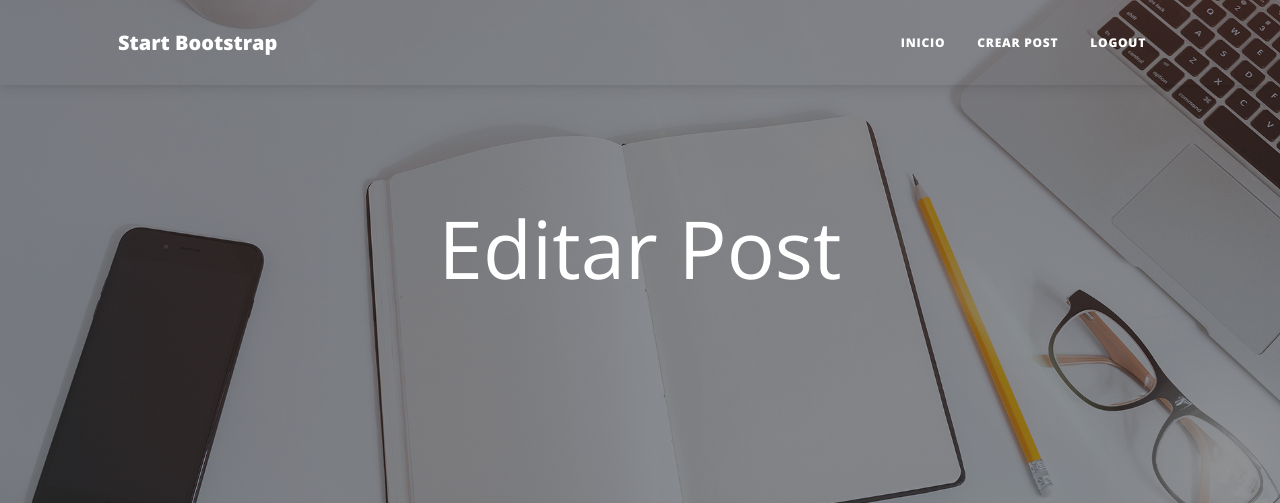
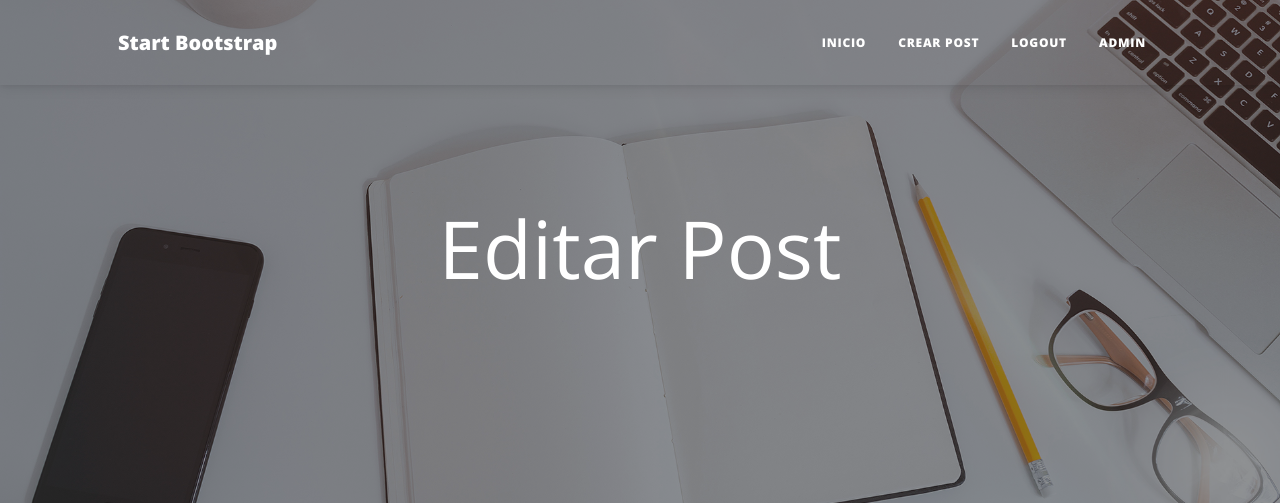
Before and after one commit to davidcortes241916/login_app, a Django app: page /blog/editar_post/1/ in a window 1280 px wide. Shown: the top 503 px of the page. Run offline with Django 5.2, Linux system fonts and the light colour scheme; a user stored in the database is signed in; some libraries are stand-ins or nearby versions.

Commit message:
se creo en el navbar el nombre del usuario, falta que su link lleve al editor de su perfil para cambiar sus datos o eliminar cuenta

```diff
--- a/templates/navbar.html
+++ b/templates/navbar.html
@@ -11,6 +11,7 @@
                         {% if user.is_authenticated %}
                             <li class="nav-item"><a class="nav-link px-lg-3 py-3 py-lg-4" href="{% url "blog:post_create" %}">Crear Post</a></li>
                             <li class="nav-item"><a class="nav-link px-lg-3 py-3 py-lg-4" href="{% url 'login:logout' %}">Logout</a></li>
+                            <li class="nav-item"><a class="nav-link px-lg-3 py-3 py-lg-4" href="#">{{ user.username }}</a></li>
                         {% else %}
                             <li class="nav-item"><a class="nav-link px-lg-3 py-3 py-lg-4" href="{% url 'login:index' %}">Login</a></li>
                         {% endif %}
```
